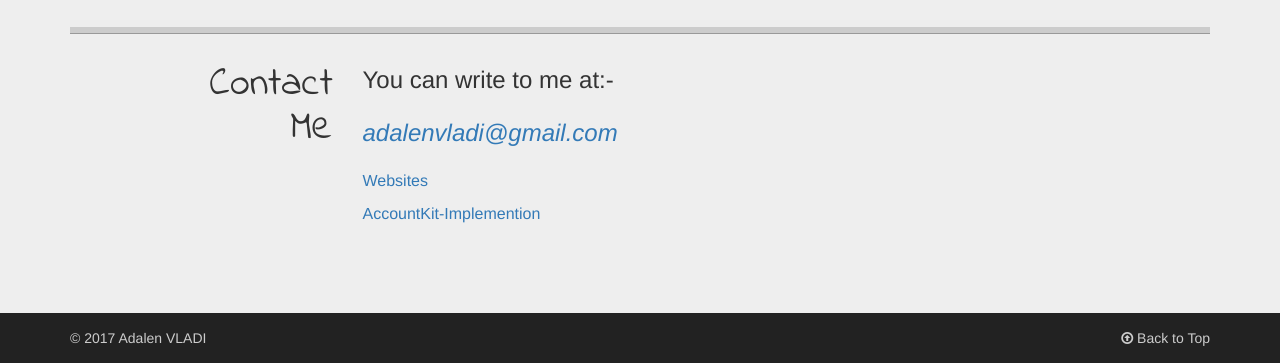
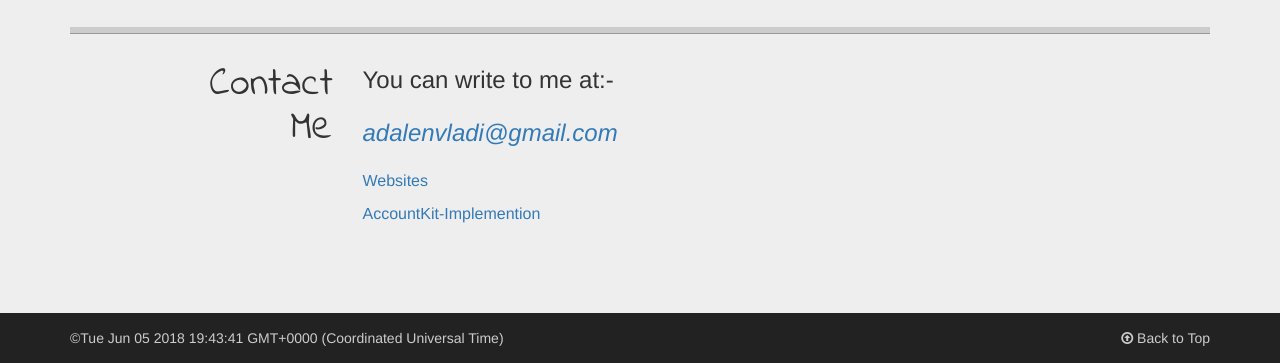
Before and after one commit to adalenv/adalenv.github.io, a plain HTML site: page index.html in a window 1280 px wide. Shown: the part 705-1068 px from the top of the page. Drawn offline with nearby package versions, Linux system fonts and the light colour scheme; no server answers.

Commit message:
Update index.html

```diff
--- a/index.html
+++ b/index.html
@@ -160,7 +160,7 @@
 </main>
 <footer>
 	<div class="container">
-		<span class="pull-left">&copy; 2017 Adalen VLADI</span>
+		<span class="pull-left">&copy;<script>document.write(new Date());</script></span>
 		<span class="pull-right">
 			<a href="#">
 				<i class="fa fa-arrow-circle-o-up"></i> Back to Top
```
